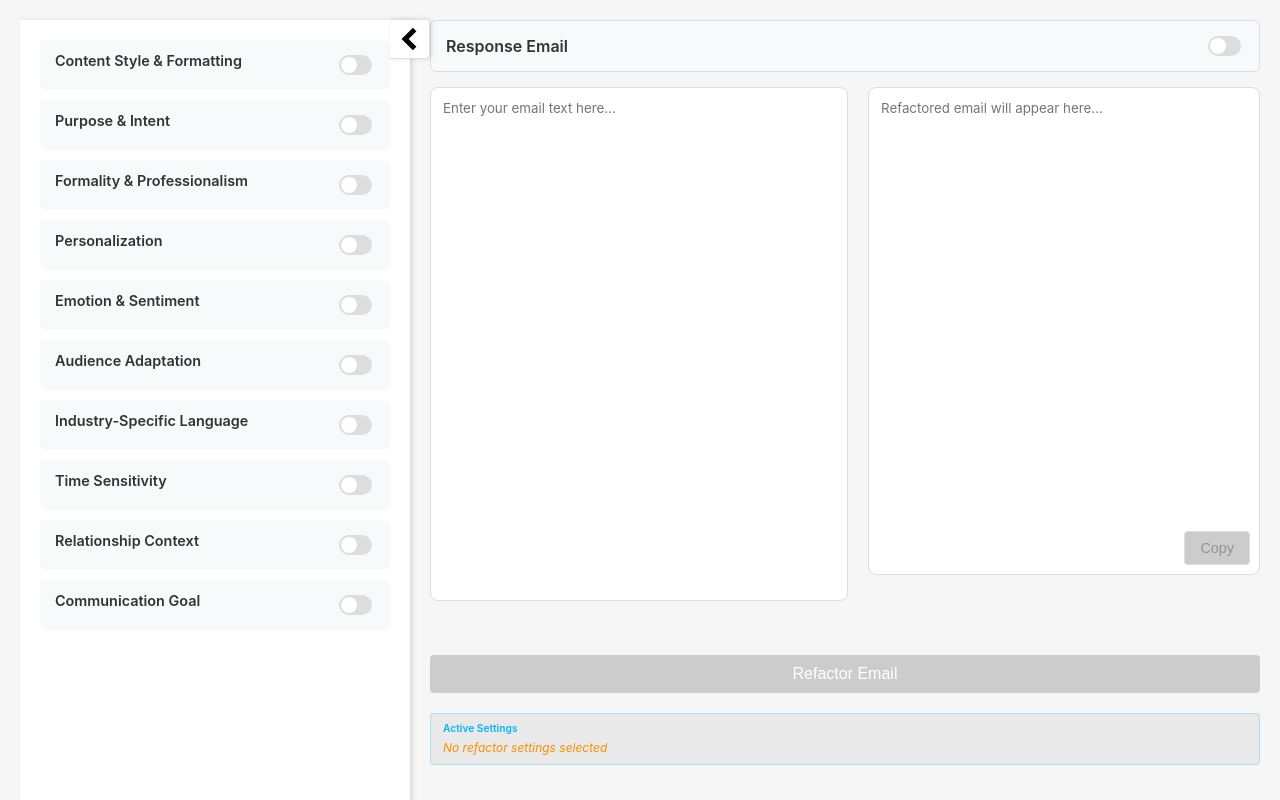
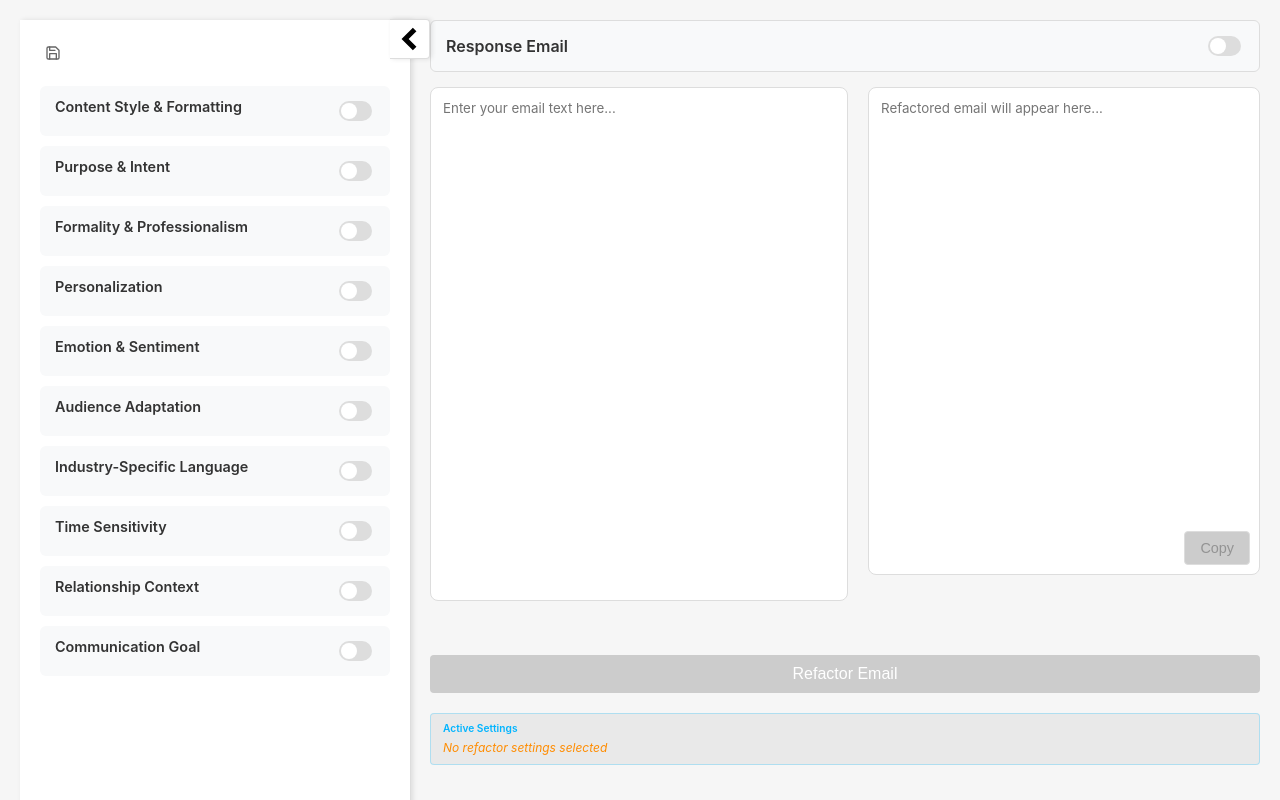
Before and after one commit to ScottBruton/emailRefactor, a React (Vite) app: page / in a window 1280 px wide. Built offline with nearby package versions, Linux system fonts and the light colour scheme.

Commit message:
save settings

```diff
--- a/src/App.css
+++ b/src/App.css
@@ -64,6 +64,45 @@ body, html {
   height: 100vh;
   border-right: 1px solid #ddd;
   box-shadow: 2px 0 5px rgba(0, 0, 0, 0.1);
+}
+
+.sidebar-header {
+  display: flex;
+  justify-content: flex-start;
+  align-items: center;
+  margin-bottom: 10px;
+  position: relative;
+}
+
+.save-settings-button {
+  background: none;
+  border: none;
+  cursor: pointer;
+  display: flex;
+  align-items: center;
+  justify-content: center;
+  padding: 5px;
+  border-radius: 4px;
+  color: #666;
+  transition: all 0.2s;
+}
+
+.save-settings-button:hover:not(:disabled) {
+  background-color: rgba(0, 123, 255, 0.1);
+  color: #007bff;
+}
+
+.save-settings-button:disabled {
+  opacity: 0.5;
+  cursor: not-allowed;
+}
+
+.save-success-message {
+  margin-left: 10px;
+  color: #28a745;
+  font-size: 0.8em;
+  opacity: 0;
+  transition: opacity 0.3s ease;
 }
 
 .style-controls.hidden {
@@ -542,4 +581,17 @@ select:focus {
   .setting-category {
     color: #FFC426;
   }
+
+  .save-settings-button {
+    color: #aaa;
+  }
+
+  .save-settings-button:hover:not(:disabled) {
+    background-color: rgba(0, 123, 255, 0.2);
+    color: #48a3ff;
+  }
+
+  .save-success-message {
+    color: #3dcc5f;
+  }
 }
--- a/src/App.jsx
+++ b/src/App.jsx
@@ -1,5 +1,8 @@
 import { useState, useEffect, useRef } from "react";
 import { invoke } from "@tauri-apps/api/core";
+// Removing file system imports temporarily
+// import { appDataDir } from "@tauri-apps/api/path";
+// import { readTextFile, writeTextFile, createDir, exists } from "@tauri-apps/api/fs";
 import "./App.css";
 
 function App() {
@@ -11,6 +14,7 @@ function App() {
   const [sidebarHidden, setSidebarHidden] = useState(false);
   const [isResponseEmail, setIsResponseEmail] = useState(false);
   const [originalEmail, setOriginalEmail] = useState('');
+  const [isSaving, setIsSaving] = useState(false);
 
   const styleControlsRef = useRef(null);
 
@@ -160,6 +164,11 @@ function App() {
     });
   }, [enabledCategories, expandedCategory]);
 
+  useEffect(() => {
+    // Load saved settings when the app starts
+    loadSettings();
+  }, []);
+
   const handleCategoryClick = (categoryKey, event) => {
     // If the click is on the toggle button, don't handle expansion
     if (event.target.closest('.toggle')) {
@@ -238,10 +247,96 @@ function App() {
     setSidebarHidden(!sidebarHidden);
   };
 
+  const saveSettings = () => {
+    try {
+      setIsSaving(true);
+
+      const settingsData = {
+        enabledCategories,
+        styles,
+        isResponseEmail
+      };
+
+      localStorage.setItem('emailRefactorSettings', JSON.stringify(settingsData));
+      setError(null);
+
+      // Show temporary success message
+      const successMessage = document.getElementById('save-success-message');
+      if (successMessage) {
+        successMessage.style.opacity = '1';
+        setTimeout(() => {
+          successMessage.style.opacity = '0';
+        }, 3000);
+      }
+    } catch (error) {
+      console.error('Error saving settings:', error);
+      setError('Failed to save settings.');
+    } finally {
+      setIsSaving(false);
+    }
+  };
+
+  const loadSettings = () => {
+    try {
+      const settingsContent = localStorage.getItem('emailRefactorSettings');
+
+      if (!settingsContent) {
+        // No settings yet, use defaults
+        console.log('No settings found. Using defaults.');
+        return;
+      }
+
+      const settingsData = JSON.parse(settingsContent);
+
+      // Apply saved settings
+      if (settingsData.enabledCategories) {
+        setEnabledCategories(settingsData.enabledCategories);
+      }
+
+      if (settingsData.styles) {
+        setStyles(settingsData.styles);
+      }
+
+      if (settingsData.isResponseEmail !== undefined) {
+        setIsResponseEmail(settingsData.isResponseEmail);
+      }
+
+      console.log('Settings loaded successfully.');
+    } catch (error) {
+      console.error('Error loading settings:', error);
+      setError('Failed to load settings.');
+    }
+  };
+
   const renderStyleControls = () => {
     return (
       <div className={`sidebar-container ${sidebarHidden ? 'hidden' : ''}`}>
         <div className="style-controls">
+          <div className="sidebar-header">
+            <button
+              className="save-settings-button"
+              onClick={saveSettings}
+              title="Save current settings"
+              disabled={isSaving}
+            >
+              <svg
+                xmlns="http://www.w3.org/2000/svg"
+                width="16"
+                height="16"
+                viewBox="0 0 24 24"
+                fill="none"
+                stroke="currentColor"
+                strokeWidth="2"
+                strokeLinecap="round"
+                strokeLinejoin="round"
+              >
+                <path d="M19 21H5a2 2 0 0 1-2-2V5a2 2 0 0 1 2-2h11l5 5v11a2 2 0 0 1-2 2z"></path>
+                <polyline points="17 21 17 13 7 13 7 21"></polyline>
+                <polyline points="7 3 7 8 15 8"></polyline>
+              </svg>
+            </button>
+            <span id="save-success-message" className="save-success-message">Settings saved!</span>
+          </div>
           {Object.entries(categories).map(([categoryKey, category]) => (
             <div key={categoryKey} className="style-category">
               <div
```
Also changed, not shown: 1 other file (tests, documents, lock files or other folders).
